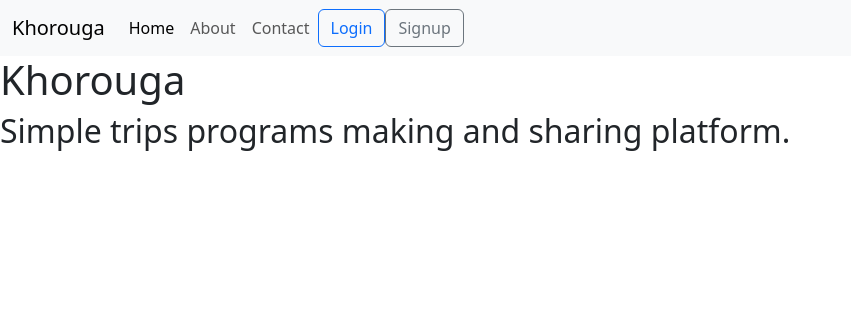
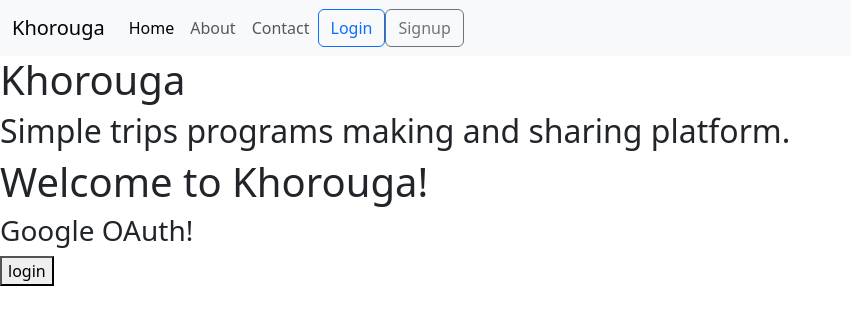
Before and after one commit to amiresaye6/khorouga, a React (Create React App) app in the folder front_end/: page / in a window 1280 px wide. Shown: the top 324 px of the page, without its empty margins (0-851 px from the left). Built offline with nearby package versions, Linux system fonts and the light colour scheme.

Commit message:
adding google authontication

```diff
--- a/front_end/src/App.jsx
+++ b/front_end/src/App.jsx
@@ -1,4 +1,5 @@
 import Navbar from "./components/Navbar/Navbar";
+import Login from "./pages/Login";
 
 function App() {
 	return (
@@ -6,6 +7,7 @@
 			<Navbar />
 			<h1>Khorouga</h1>
 			<h2>Simple trips programs making and sharing platform.</h2>
+			<Login />
 		</div>
 	);
 }
--- a/front_end/src/pages/Login.jsx
+++ b/front_end/src/pages/Login.jsx
@@ -0,0 +1,33 @@
+// import googleButton from './assets/google_signin_buttons/web/1x/btn_google_signin_dark_pressed_web.png'
+
+function navigate(url) {
+    window.location.href = url;
+}
+
+async function auth() {
+    const response = await fetch('http://127.0.0.1:1234/request', { method: 'post' });
+
+    const data = await response.json();
+    console.log(data);
+    navigate(data.url);
+
+}
+
+
+function Login() {
+
+
+    return (
+        <>
+            <h1>Welcome to Khorouga!</h1>
+            <h3>Google OAuth!</h3>
+
+            <button className="btn-auth" type="button" onClick={() => auth()}>
+                login
+                {/* <img className="btn-auth-img" src={googleButton} alt='google sign in' /> */}
+            </button>
+        </>
+    )
+}
+
+export default Login;
```
